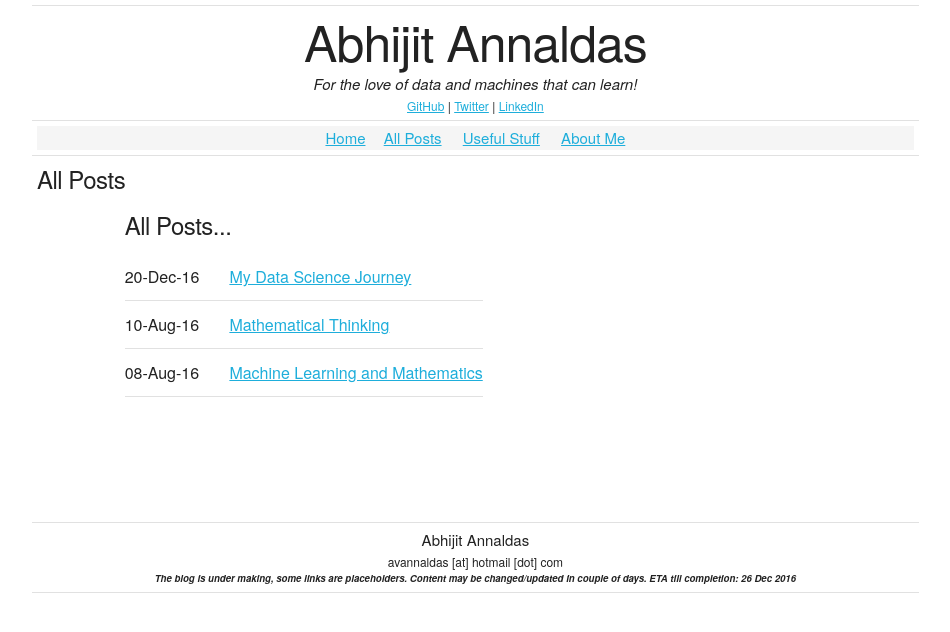
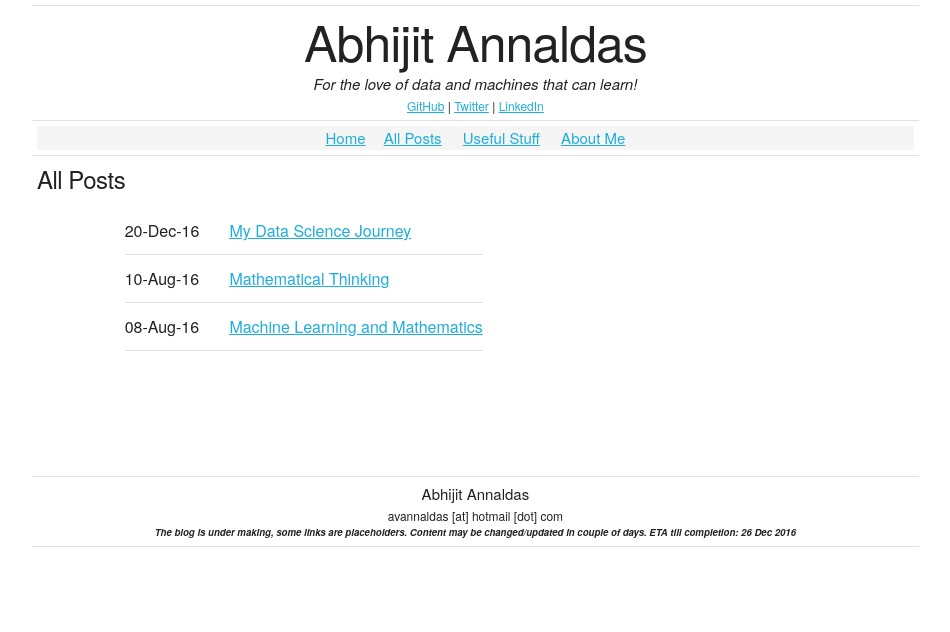
Before and after one commit to devm1023/ML_project, a Jekyll site: the page built from all-posts.html, in a window 1280 px wide. Shown: the top 632 px of the page, without its empty margins (123-1073 px from the left). Built offline with Jekyll 4.4.1, drawn with Linux system fonts in a browser that asks for light colours; some web fonts are replaced.

Commit message:
Update all-posts.html

```diff
--- a/all-posts.html
+++ b/all-posts.html
@@ -6,7 +6,6 @@ permalink: /all-posts/
 <div class="container">
 	<div class="row">
 		<div class="eleven columns">
-			<h5>All Posts...</h5>
 			<table style="margin-bottom: 0px">
 				{% for post in site.posts %}
 					<tr>
```
